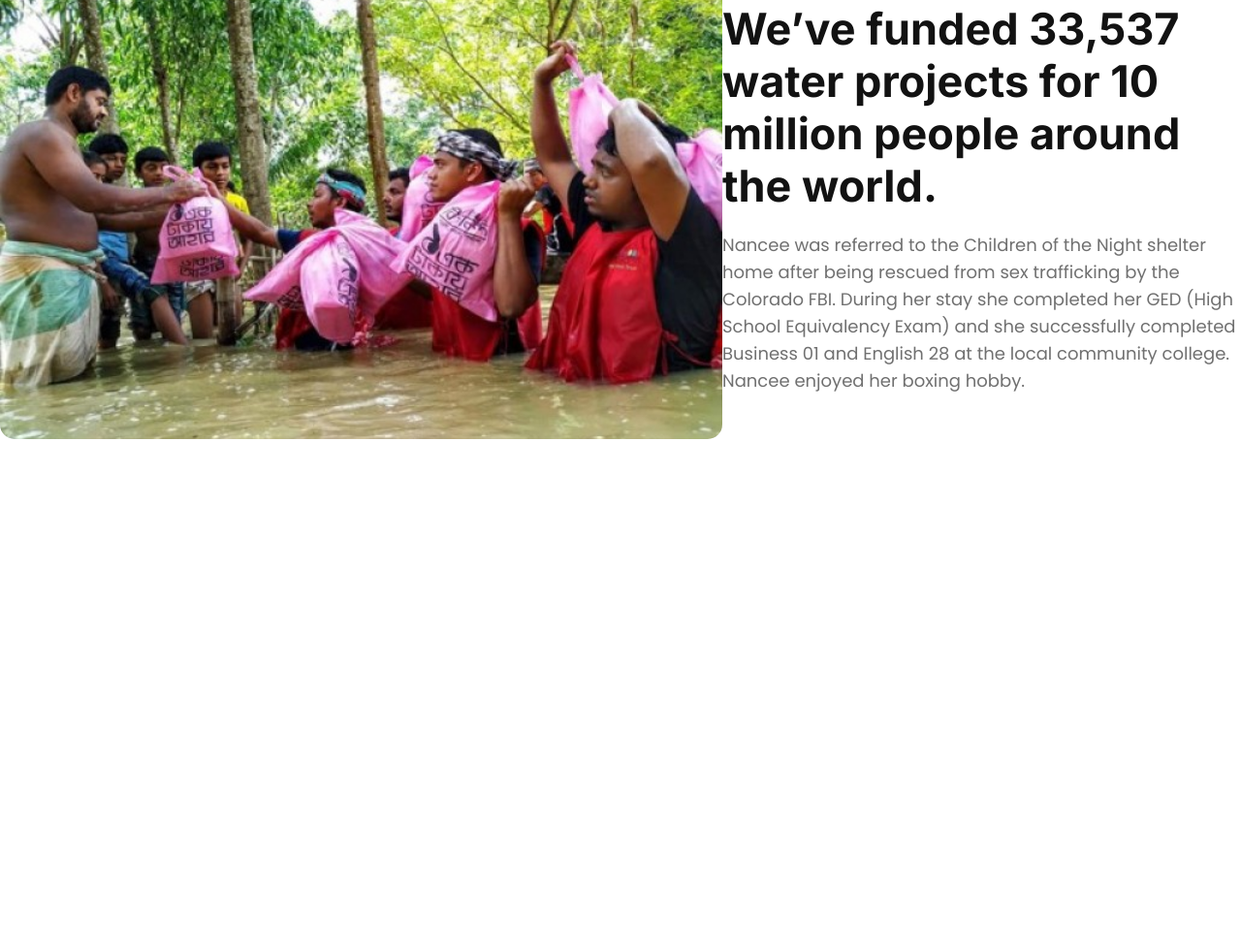
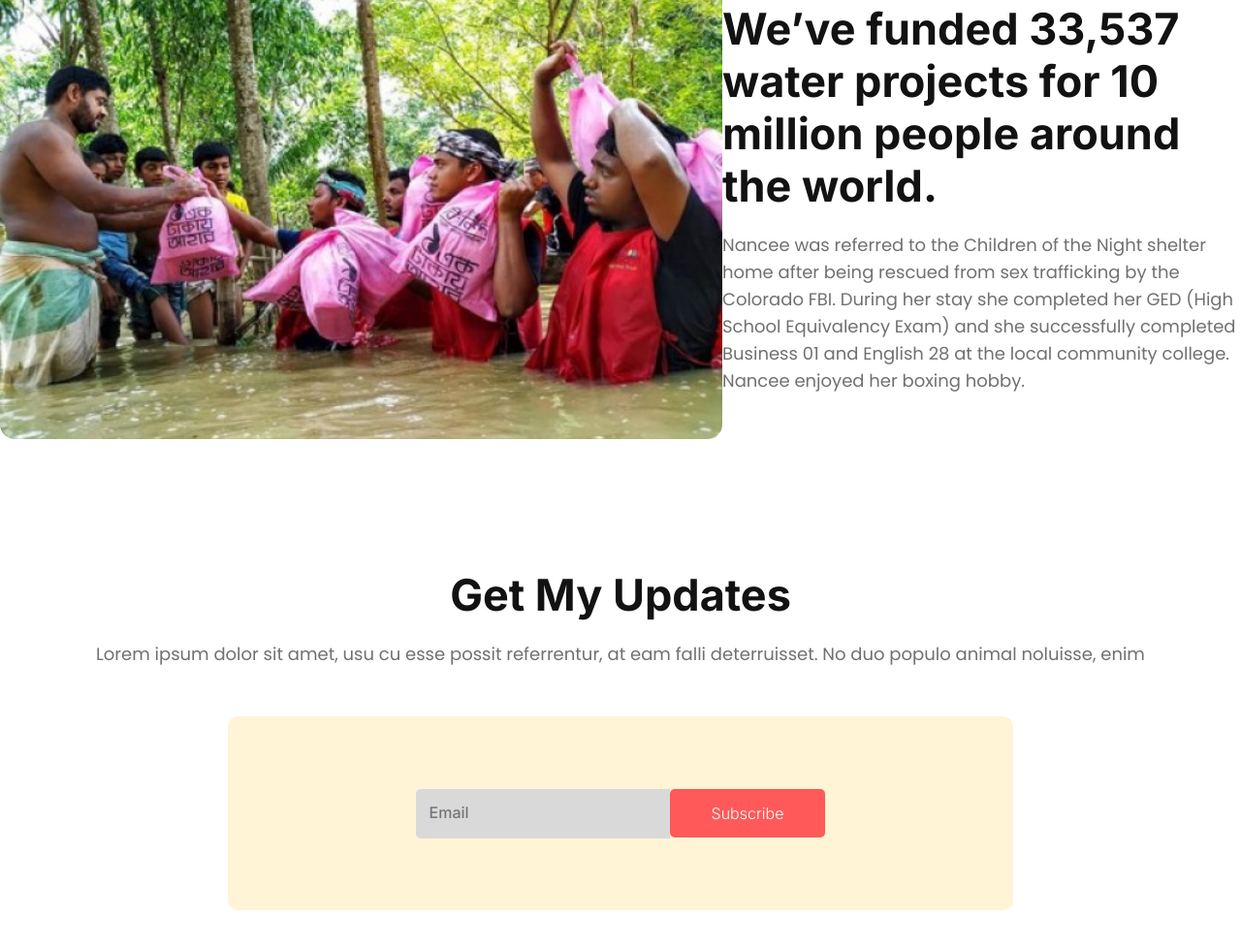
Before and after one commit to maruf45/donate-web, a plain HTML site: page index.html in a window 1280 px wide. Shown: the part 2757-3734 px from the top of the page at 97% size. Before the commit the page ends 3214 px from the top, so only its background shows below. Drawn offline with Linux system fonts and the light colour scheme.

Commit message:
added get-my-update

```diff
--- a/css/style.css
+++ b/css/style.css
@@ -51,7 +51,8 @@
 }
 
 #header .header-center-part button,
-.donate-area .button-area button {
+.donate-area .button-area button,
+.get-my-update-input-area .input-box button {
     margin-top: 45px;
     width: fit-content;
     padding: 16px 12px;
@@ -303,3 +304,72 @@
     margin-top: 100px;
     width: 100%;
 }
+
+/* get my update area css  */
+#get-my-update {
+    margin: 130px 0;
+    width: 100%;
+}
+
+.get-my-update-text-area h1 {
+    font-family: 'Inter';
+    font-style: normal;
+    font-weight: 700;
+    font-size: 45px;
+    line-height: 54px;
+    text-align: center;
+    color: #121212;
+}
+
+.get-my-update-text-area p {
+    margin-top: 20px;
+    font-family: 'Poppins';
+    font-style: normal;
+    font-weight: 400;
+    font-size: 18px;
+    line-height: 28px;
+    text-align: center;
+    color: #707070;
+}
+
+.get-my-update-input-area {
+    display: flex;
+    justify-content: center;
+    align-items: center;
+}
+
+.get-my-update-input-area .input-box {
+    margin-top: 50px;
+    display: flex;
+    justify-content: center;
+    border-radius: 10px;
+    align-items: center;
+    width: 810px;
+    height: 200px;
+    background: #FFF4D6;
+}
+
+.get-my-update-input-area input {
+    padding: 14px 14px 17px;
+    border: none;
+    outline: none;
+    font-family: 'inter';
+    font-style: normal;
+    font-weight: 500;
+    font-size: 16px;
+    line-height: 20px;
+    color: #AA9F9F;
+    background: #D9D9D9;
+    border-radius: 5px 0px 0px 5px;
+
+}
+
+.get-my-update-input-area .input-box button {
+    margin: 0;
+    padding: 15px 43px;
+    font-family: 'inter';
+    font-style: normal;
+    font-weight: 300;
+    font-size: 16px;
+    line-height: 20px;
+}
--- a/index.html
+++ b/index.html
@@ -91,11 +91,23 @@
             <div class="right-col">
                 <img src="images/donation11.jpg" alt="">
             </div>
-            <div class="left-col">
-                <h1>We’ve funded 33,537 water projects for 10 million people around the world.</h1>
-                <p>
-                    Nancee was referred to the Children of the Night shelter home after being rescued from sex trafficking by the Colorado FBI. During her stay she completed her GED (High School Equivalency Exam) and she successfully completed Business 01 and English 28 at the local community college. Nancee enjoyed her boxing hobby.
-                </p>
+                <div class="left-col">
+                    <h1>We’ve funded 33,537 water projects for 10 million people around the world.</h1>
+                    <p>
+                        Nancee was referred to the Children of the Night shelter home after being rescued from sex trafficking by the Colorado FBI. During her stay she completed her GED (High School Equivalency Exam) and she successfully completed Business 01 and English 28 at the local community college. Nancee enjoyed her boxing hobby.
+                    </p>
+                </div>
+        </div>
+    </section>
+    <!-- this is get my update area  -->
+    <section id="get-my-update">
+        <div class="get-my-update-text-area">
+            <h1>Get My Updates</h1>
+            <p>Lorem ipsum dolor sit amet, usu cu esse possit referrentur, at eam falli deterruisset. No duo populo animal noluisse, enim</p>
+        </div>
+        <div class="get-my-update-input-area">
+            <div class="input-box">
+                <input type="email" placeholder="Email"> <button>Subscribe</button>
             </div>
         </div>
     </section>
```
